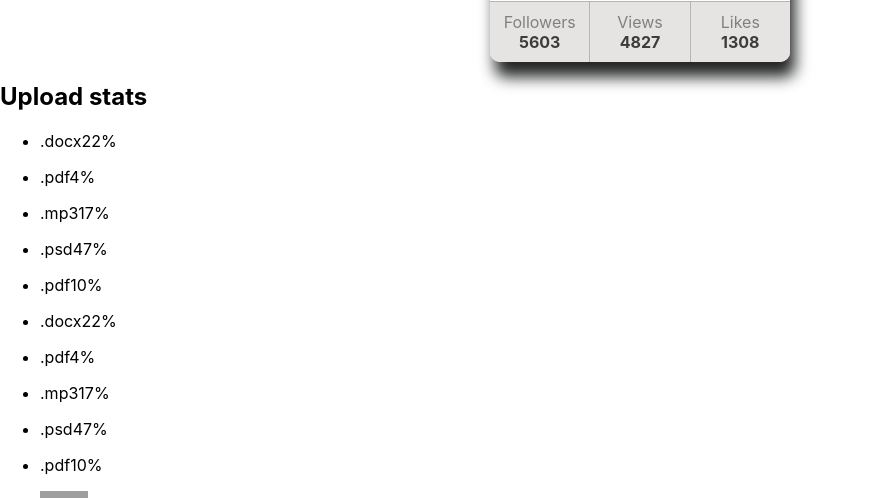
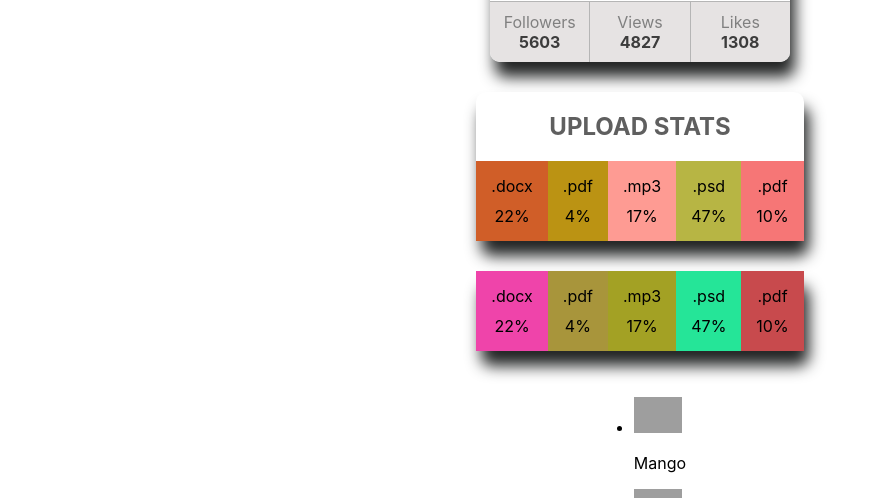
Before and after one commit to VikaVelhan/goit-react-hw-01-components, a React (Create React App) app: page / in a window 1280 px wide. Shown: the part 302-800 px from the top of the page, without its empty margins (0-882 px from the left). Built offline with nearby package versions, Linux system fonts and the light colour scheme; grey boxes are pictures that could not be loaded.

Commit message:
task2 final

```diff
--- a/src/components/App.jsx
+++ b/src/components/App.jsx
@@ -12,7 +12,15 @@ import transactions from '..//data/transactions.json';
 
 export const App = () => {
   return (
-    <div>
+    <div
+      style={{
+        display: 'flex',
+        gap: 30,
+        flexDirection: 'column',
+        justifyContent: 'center',
+        alignItems: 'center',
+      }}
+    >
       <Profile
         username={user.username}
         tag={user.tag}
--- a/src/components/Statistics/Statistics.jsx
+++ b/src/components/Statistics/Statistics.jsx
@@ -1,19 +1,24 @@
 import PropTypes from 'prop-types';
-
+import css from './Statistics.module.css';
 const Statistics = ({ title, stats }) => {
   return (
     <div>
-      <section>
-        {title && <h2>{title}</h2>}
-
-        {stats.map(stat => (
-          <ul key={stat.id}>
-            <li>
-              <span>{stat.label}</span>
-              <span>{stat.percentage}%</span>
+      <section className={css.statistics}>
+        {title && <h2 className={css.title}>{title}</h2>}
+        <ul className={css.statList}>
+          {stats.map(stat => (
+            <li
+              className={css.item}
+              key={stat.id}
+              style={{
+                backgroundColor: getRandomHexColor(),
+              }}
+            >
+              <span className={css.label}>{stat.label}</span>
+              <span className={css.percentage}>{stat.percentage}%</span>
             </li>
-          </ul>
-        ))}
+          ))}
+        </ul>
       </section>
     </div>
   );
@@ -28,4 +33,9 @@ Statistics.propTypes = {
     })
   ),
 };
+
+function getRandomHexColor() {
+  return `#${Math.floor(Math.random() * 16777215).toString(16)}`;
+}
+
 export default Statistics;
--- a/src/components/Statistics/Statistics.module.css
+++ b/src/components/Statistics/Statistics.module.css
@@ -0,0 +1,31 @@
+.statistics {
+  display: flex;
+  flex-direction: column;
+  text-align: center;
+  margin-left: auto;
+  margin-right: auto;
+  border-radius: 10px;
+  box-shadow: rgb(35, 37, 37) 5px 15px 15px;
+  background-color: white;
+}
+.title {
+  color: rgb(95, 95, 95);
+  text-transform: uppercase;
+}
+.statList {
+  display: flex;
+  padding: 0px;
+  margin: 0px;
+}
+.item {
+  list-style: none;
+  display: flex;
+  flex-direction: column;
+  align-items: center;
+  justify-content: center;
+  padding: 10px;
+}
+.label,
+.percentage {
+  margin: 5px;
+}
```
